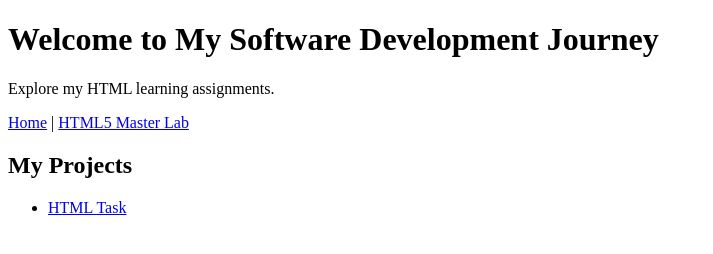
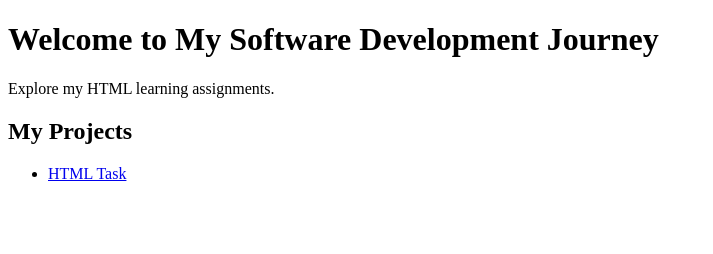
Before and after one commit to sonali200k/my_software_development_learning_journey, a plain HTML site: page HTML_Task/index.html in a window 1280 px wide. Shown: the whole page, without its empty margins (0-713 px from the left). Drawn offline with Linux system fonts and the light colour scheme.

Commit message:
Remove navigation section from index.html
Removed navigation links from the index page.

```diff
--- a/HTML_Task/index.html
+++ b/HTML_Task/index.html
@@ -12,11 +12,6 @@
 
     <p>Explore my HTML learning assignments.</p>
 
-    <nav>
-        <a href="index.html">Home</a> |
-        <a href="task.html">HTML5 Master Lab</a>
-    </nav>
-
     <h2>My Projects</h2>
 
     <ul>
```
